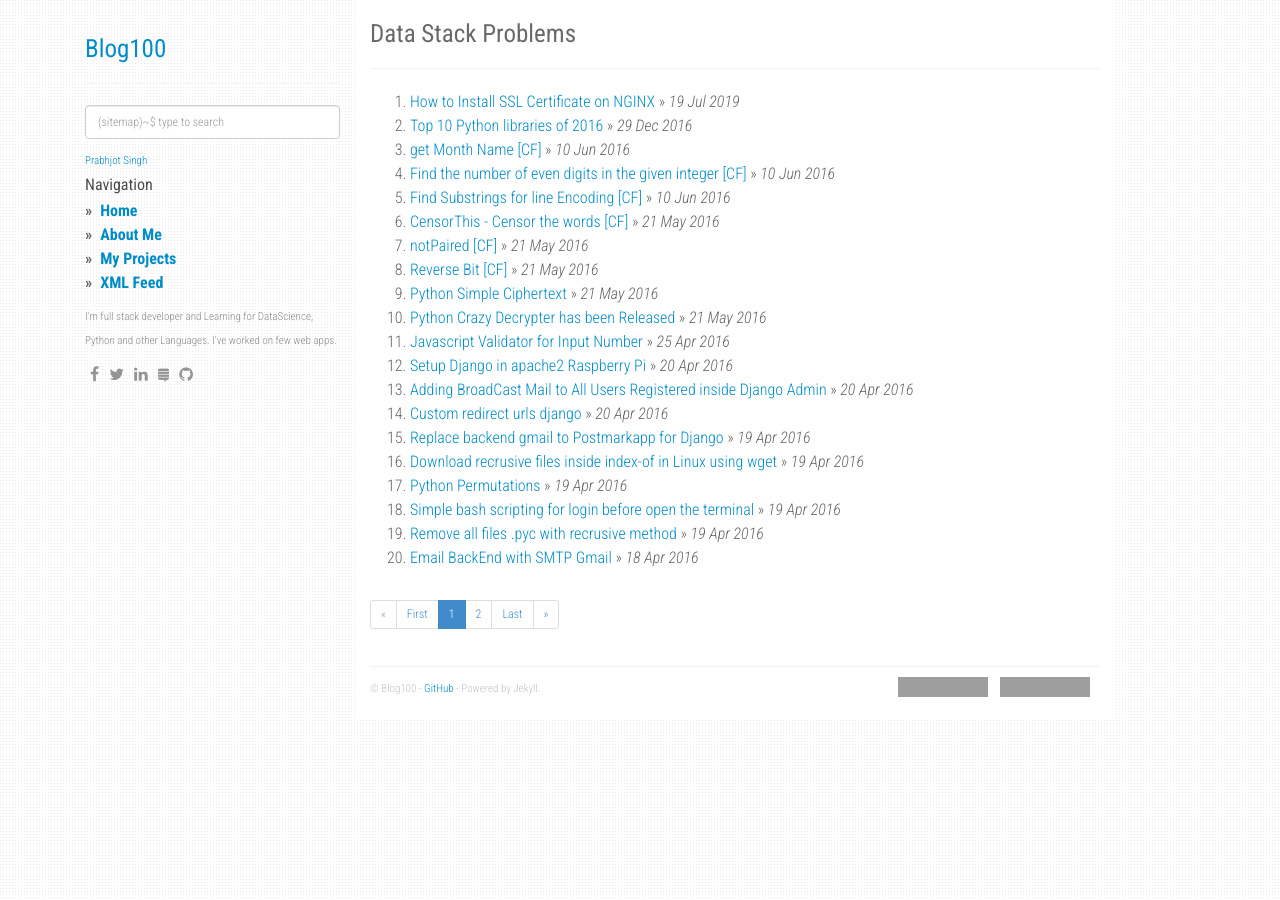
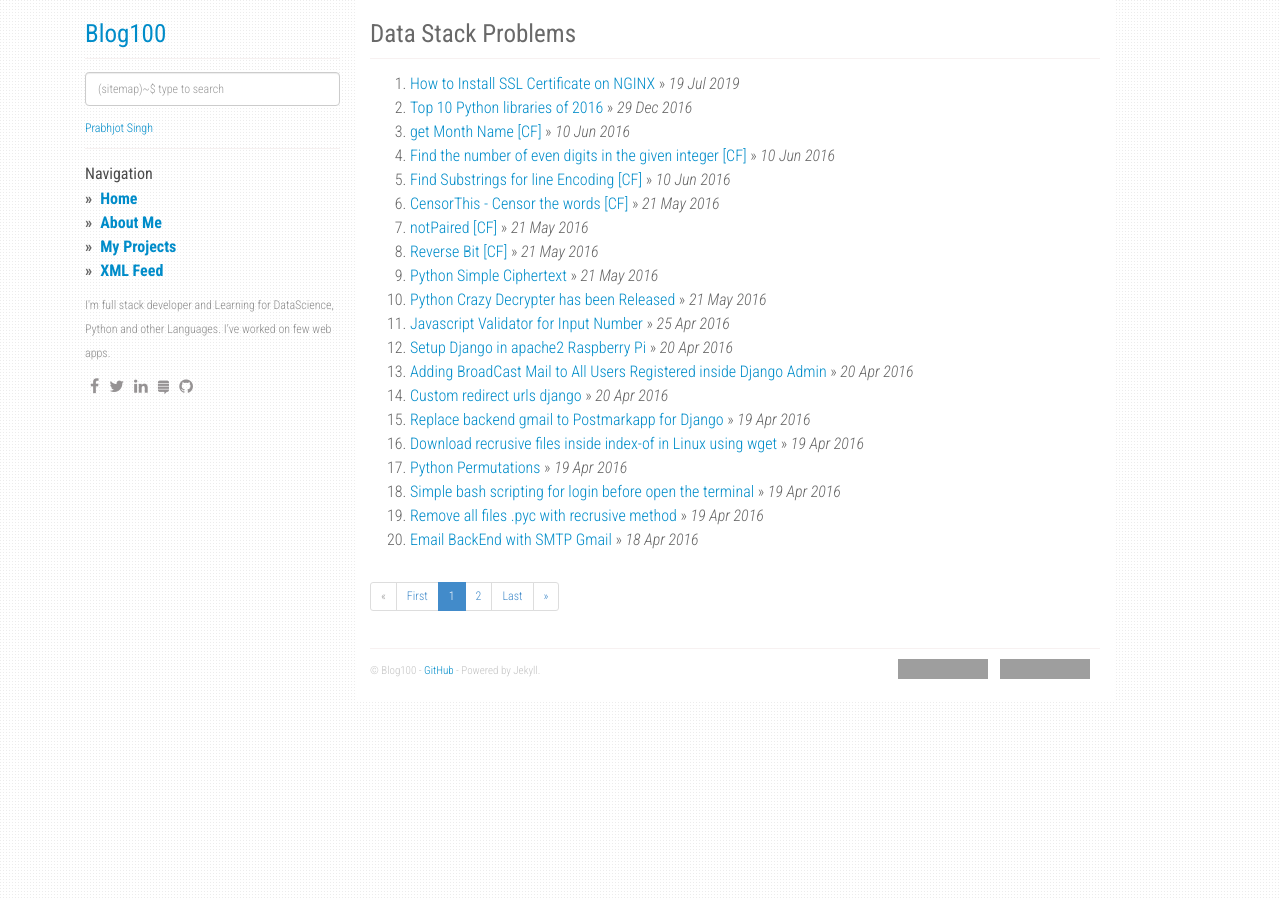
Before and after one commit to blog100/blog100.github.io, a Jekyll site: the page built from index.html, in a window 1280 px wide. Built offline with Jekyll 4.4.1, drawn with Linux system fonts in a browser that asks for light colours; nearby versions of some CDN libraries; the list of posts is cut into pages by our own code; comment, search, counter and statistics services are not loaded; grey boxes are pictures that could not be loaded.

Commit message:
develop
Signed-off-by: Singh <psingh45@ms.ds.uhc.com>

```diff
--- a/_layouts/default.html
+++ b/_layouts/default.html
@@ -129,7 +129,7 @@ layout: compress
           <div style="width: inherit;" class="LI-profile-badge"  data-version="v1" data-size="medium" data-locale="en_US"
           data-type="vertical" data-theme="light" data-vanity="prabhjot325"><a class="LI-simple-link"
           href='https://in.linkedin.com/in/prabhjot325?trk=profile-badge'>Prabhjot Singh</a></div>
-
+          <hr>
           <ul class="sidebar-nav">
               <strong>Navigation</strong>
               <li><a href="/">Home</a></li>
--- a/static/css/main.css
+++ b/static/css/main.css
@@ -7,8 +7,8 @@ body {
   color: #666;
 }
 hr {
-  margin-top: 20px;
-  margin-bottom: 20px;
+  margin-top: 8px;
+  margin-bottom: 12px;
   border: 0;
   border-top: 1px solid #F7F1F1;
   border-bottom: 1px solid #fff;
@@ -86,8 +86,8 @@ footer {
 
 /* Left column */
 div.col-sm-3 {
-  margin-top: 15px;
-  font-size: 11px;
+  margin-top: 0px;
+  font-size: 12px;
   color: #666;
 }
 div.col-sm-3 strong {
--- a/static/css/super-search.css
+++ b/static/css/super-search.css
@@ -27,7 +27,7 @@ input#js-search__input {
 }
 .search__results > li > a {
   display: block;
-  padding: 10px;
+  padding: 8px;
 }
 .search__result-date {
   color: #BBB;
```
